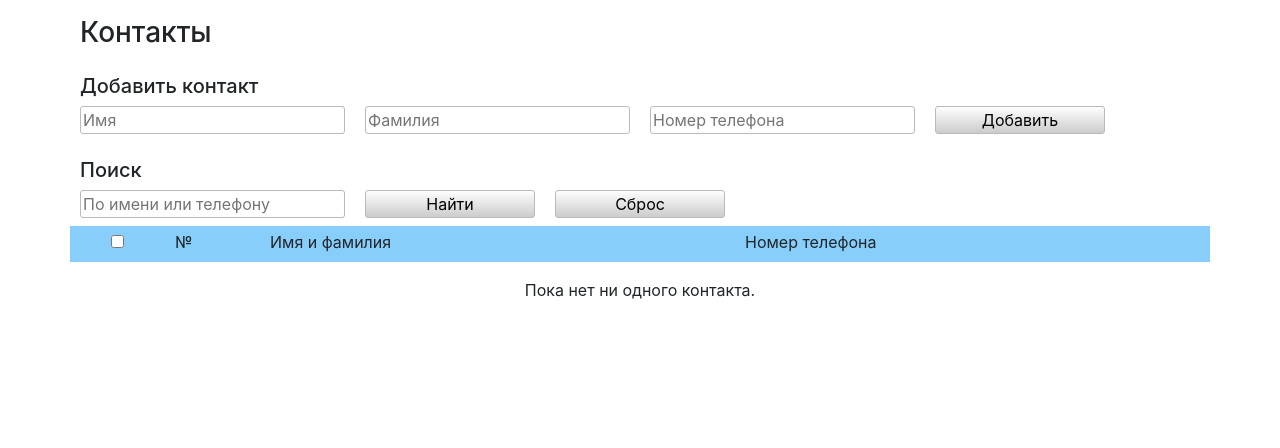
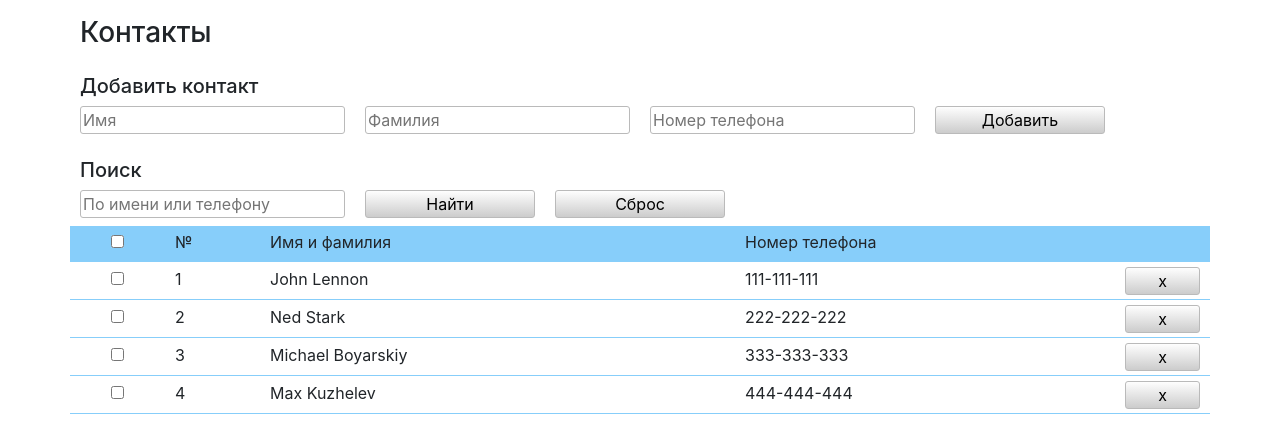
Before and after one commit to svyaz/PhoneBook-Vue, a Vue app: page / in a window 1280 px wide. Shown: the top 448 px of the page. Built offline with nearby package versions, Linux system fonts and the light colour scheme.

Commit message:
Fixes. Применен sass

```diff
--- a/package.json
+++ b/package.json
@@ -20,6 +20,8 @@
     "babel-eslint": "^10.0.1",
     "eslint": "^5.16.0",
     "eslint-plugin-vue": "^5.0.0",
+    "node-sass": "^4.12.0",
+    "sass-loader": "^7.3.1",
     "vue-template-compiler": "^2.6.10"
   },
   "eslintConfig": {
--- a/src/App.vue
+++ b/src/App.vue
@@ -20,66 +20,56 @@
     }
 </script>
 
-<style>
-    body {
-        background-color: #f0f0f0;
-        font-family: Tahoma, Arial, serif;
-        font-size: 14px;
-        color: #222;
-    }
+<style lang="sass">
+    $font: Tahoma, Arial, serif
+    $fontSize: 14px
+    $grey: #f0f0f0
+    $grey1: #bababa
+    $grey2: #cccccc
+    $grey3: #fefefe
+    $almostBlack: #222
+    $lightPink: #fddfdf
+    $red: #f00
+    $padding: 10px
 
-    .top-space {
-        padding-top: 1em;
-    }
+    body
+        background-color: $grey
+        font-family: $font
+        font-size: $fontSize
+        color: $almostBlack
 
-    .row div {
-        padding-right: 10px;
-        padding-left: 10px;
-    }
+    .top-space
+        padding-top: 1em
+
+    .row div
+        padding-right: $padding
+        padding-left: $padding
 
     .row label,
     .row input,
-    .row button {
-        width: 100%;
-    }
+    .row button
+        width: 100%
 
     .row input,
-    .row button {
-        border: solid 1px #bababa;
-        border-radius: 3px;
-    }
+    .row button
+        border: solid 1px $grey1
+        border-radius: 3px
 
-    .row button {
-        background: linear-gradient(0deg, #cccccc, #fefefe);
-    }
+    .row button
+        background: linear-gradient(0deg, $grey2, $grey3)
 
-    .list-header {
-        text-align: left;
-        background-color: #87cefa;
-        padding: 0.3em 0 0;
-    }
+    .centered
+        text-align: center
 
-    .centered {
-        text-align: center;
-    }
+    .empty-field
+        background-color: $lightPink
 
-    .list-element {
-        padding-top: 0.3em;
-        border-bottom: solid 1px #87cefa;
-    }
+    .error-message
+        color: $red
 
-    .empty-field {
-        background-color: #fddfdf;
-    }
+    .fade-enter-active, .fade-leave-active
+        transition: opacity 0.5s
 
-    .error-message {
-        color: #f00;
-    }
-
-    .fade-enter-active, .fade-leave-active {
-        transition: opacity 0.5s;
-    }
-    .fade-enter, .fade-leave-to {
-        opacity: 0;
-    }
+    .fade-enter, .fade-leave-to
+        opacity: 0
 </style>
--- a/src/components/PhoneBook.vue
+++ b/src/components/PhoneBook.vue
@@ -46,10 +46,10 @@
 
                 /* для хранения списка контактов */
                 list: [
-                    /*{id: 1000, firstName: "John", lastName: "Lennon", fullName: "John Lennon", phoneNumber: "111-111-111"},
+                    {id: 1000, firstName: "John", lastName: "Lennon", fullName: "John Lennon", phoneNumber: "111-111-111"},
                     {id: 2000, firstName: "Ned", lastName: "Stark", fullName: "Ned Stark", phoneNumber: "222-222-222"},
                     {id: 3000, firstName: "Michael", lastName: "Boyarskiy", fullName: "Michael Boyarskiy", phoneNumber: "333-333-333"},
-                    {id: 4000, firstName: "Max", lastName: "Kuzhelev", fullName: "Max Kuzhelev", phoneNumber: "444-444-444"}*/
+                    {id: 4000, firstName: "Max", lastName: "Kuzhelev", fullName: "Max Kuzhelev", phoneNumber: "444-444-444"}
                 ],
 
                 /* для хранения контактов, отмеченных чекбоксами */
@@ -141,3 +141,23 @@
         }
     }
 </script>
+
+<style lang="sass">
+    $blue: #87cefa
+    $padding: 0.3em
+
+    @mixin list-row
+        margin-left: -5px
+        margin-right: -5px
+
+    .list-header
+        text-align: left
+        background-color: $blue
+        padding: $padding 0 0
+        @include list-row
+
+    .list-element
+        padding-top: $padding
+        border-bottom: solid 1px $blue
+        @include list-row
+</style>
```
Also changed, not shown: src/main.js (+7 -7 lines), 5 other files (tests, documents, lock files or other folders).
